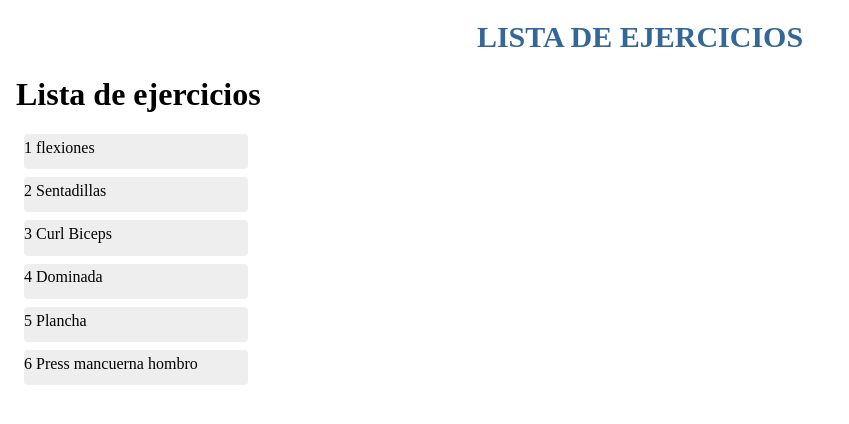
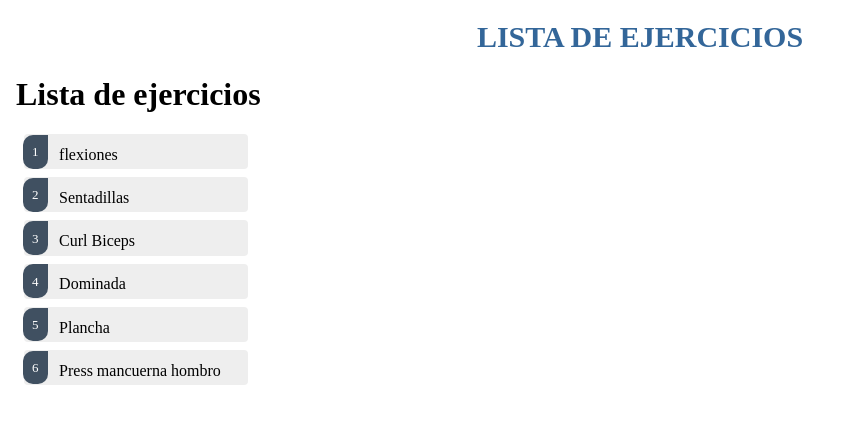
Before and after one commit to Mnerixbs/Angular, an Angular app: page / in a window 1280 px wide. Shown: the top 424 px of the page, without its empty margins (0-849 px from the left). Built offline with nearby package versions, Linux system fonts and the light colour scheme.

Commit message:
se creo detalles de ejercios y los css

```diff
--- a/src/app/app.component.html
+++ b/src/app/app.component.html
@@ -8,5 +8,6 @@
 <body>
   <h1>{{title}}</h1>
   <app-ejercicios></app-ejercicios>
+
 </body>
 </html>
--- a/src/app/app.module.ts
+++ b/src/app/app.module.ts
@@ -1,14 +1,17 @@
 import { BrowserModule } from '@angular/platform-browser';
 import { NgModule } from '@angular/core';
 import { FormsModule } from "@angular/forms";
+
 import { AppRoutingModule } from './app-routing.module';
 import { AppComponent } from './app.component';
 import { EjerciciosComponent } from './ejercicios/ejercicios.component';
+import { EjercicioDetalleComponent } from './ejercicio-detalle/ejercicio-detalle.component';
 
 @NgModule({
   declarations: [
     AppComponent,
-    EjerciciosComponent
+    EjerciciosComponent,
+    EjercicioDetalleComponent
   ],
   imports: [
     BrowserModule,
--- /dev/null
+++ b/src/app/ejercicio-detalle/ejercicio-detalle.component.html
@@ -0,0 +1,6 @@
+<div *ngIf="ejercicio">
+  <h2>Detalles</h2>
+  <div>
+    <span >id:{{ejercicio.id}} {{ejercicio.name}}</span>
+  </div>
+</div>
--- /dev/null
+++ b/src/app/ejercicio-detalle/ejercicio-detalle.component.ts
@@ -0,0 +1,18 @@
+import { Component, OnInit, Input } from '@angular/core';
+import { Ejercicio } from '../Ejercicio';
+
+@Component({
+  selector: 'app-ejercicio-detalle',
+  templateUrl: './ejercicio-detalle.component.html',
+  styleUrls: ['./ejercicio-detalle.component.css']
+})
+export class EjercicioDetalleComponent implements OnInit {
+
+ @Input() ejercicio:Ejercicio;
+
+  constructor() { }
+
+  ngOnInit(): void {
+  }
+
+}
--- a/src/app/ejercicios/ejercicios.component.css
+++ b/src/app/ejercicios/ejercicios.component.css
@@ -17,8 +17,8 @@
 .ejercicios li:hover {
   color: #607D8B;
   background-color: #DDD;
-  left: 2em;
-  transition: 500ms;
+  left: 1em;
+
 }
 .ejercicios li.selected {
   background-color: #CFD8DC;
@@ -28,3 +28,17 @@
   background-color: #BBD8DC;
   color: white;
 }
+.ejercicios .badge {
+  display: inline-block;
+  font-size: small;
+  color: white;
+  padding: 0.8em 0.7em 0 0.7em;
+  background-color:#405061;
+  line-height: 1em;
+  position: relative;
+  left: -1px;
+  top: -4px;
+  height: 1.8em;
+  margin-right: .8em;
+  border-radius: 10px 0 10px 10px;
+}
--- a/src/app/ejercicios/ejercicios.component.html
+++ b/src/app/ejercicios/ejercicios.component.html
@@ -1,15 +1,7 @@
 <h1>Lista de ejercicios</h1>
 <ul class="ejercicios">
-  <li *ngFor="let ejercicio of ejercicios" (click)="onSelectEjercicio(ejercicio)">
-    <span class="ejercicio">{{ejercicio.id}} </span>{{ejercicio.name}}
+  <li *ngFor="let ejercicio of ejercicios" (click)="onSelectEjercicio(ejercicio)"[class.selected]="ejercicio==ejercicioSeleccionado">
+    <span class="badge">{{ejercicio.id}} </span>{{ejercicio.name}}
   </li>
 </ul>
-
-<div *ngIf="ejercicioSeleccionado">
-  <h2>Detalles</h2>
-
-  <div>
-    <span>id:{{ejercicioSeleccionado.id}} {{ejercicioSeleccionado.name}}</span>
-  </div>
-
-</div>
+<app-ejercicio-detalle [ejercicio]="ejercicioSeleccionado"></app-ejercicio-detalle>
```
Also changed, not shown: src/app/ejercicio-detalle/ejercicio-detalle.component.css (added), src/app/ejercicio.ts (line endings or trailing spaces), 1 other file (tests, documents, lock files or other folders).
